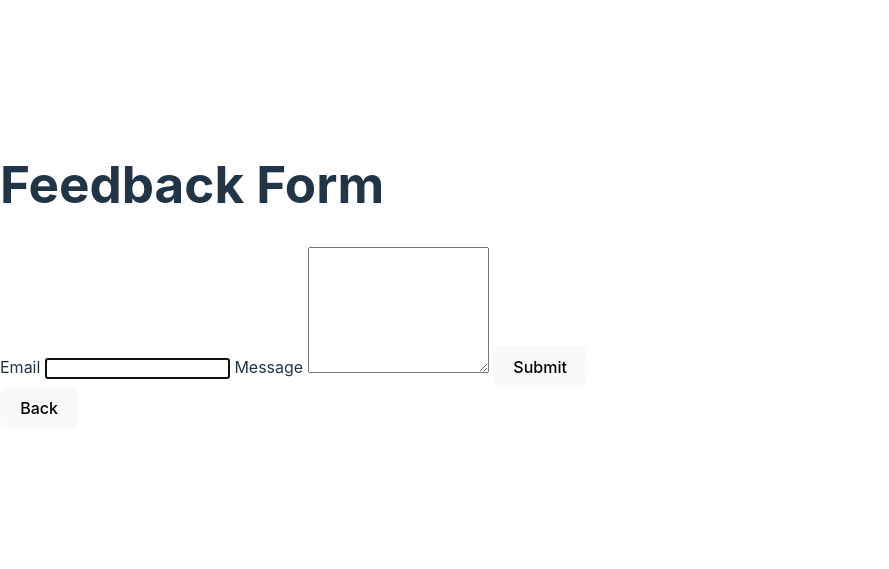
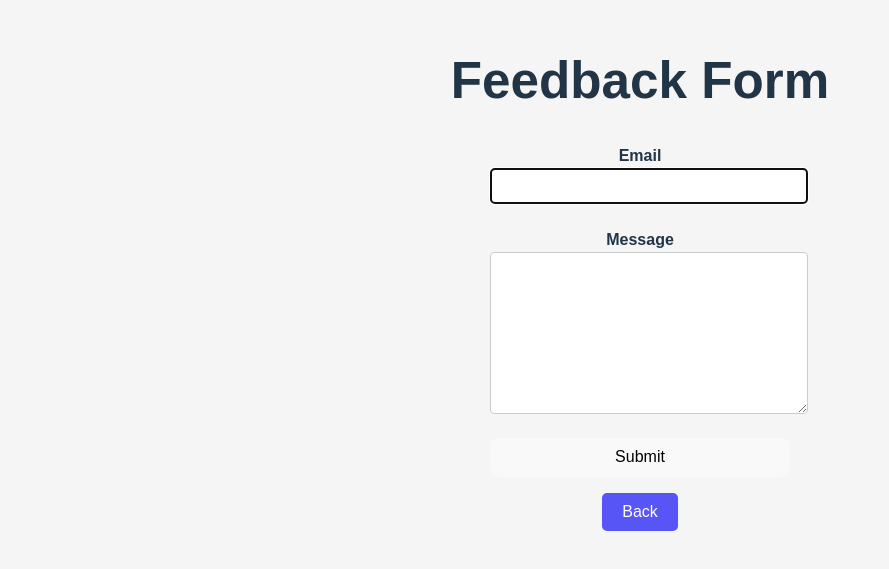
Before and after one commit to AndersenAlexander/goit-advancedjs-hw-01, a website built with Vite: page 2-form.html in a window 1280 px wide. Shown: the part 125-694 px from the top of the page, without its empty margins (0-889 px from the left). Built offline with nearby package versions, Linux system fonts and the light colour scheme.

Commit message:
Update style.css

```diff
--- a/src/css/style.css
+++ b/src/css/style.css
@@ -23,16 +23,19 @@ a:hover {
 }
 
 body {
+  display: flex;
+  justify-content: center;
+  align-items: center;
+  height: 100vh;
   margin: 0;
-  display: flex;
-  place-items: center;
-  min-width: 320px;
-  min-height: 100vh;
+  font-family: Arial, sans-serif;
+  background-color: #f5f5f5;
 }
 
 h1 {
   font-size: 3.2em;
   line-height: 1.1;
+  text-align: center;
 }
 
 #app {
@@ -94,3 +97,99 @@ button:focus-visible {
     background-color: #f9f9f9;
   }
 }
+
+/* Formular */
+#form-app {
+  display: flex;
+  flex-direction: column;
+  justify-content: center;
+  align-items: center;
+  min-height: 100vh;
+  margin: 0;
+  text-align: center;
+}
+
+.feedback-form {
+  display: flex;
+  flex-direction: column;
+  gap: 1rem;
+  width: 300px;
+}
+
+.feedback-form label {
+  display: flex;
+  flex-direction: column;
+  font-size: 1rem;
+  font-weight: bold;
+  margin-bottom: 0.5rem;
+}
+
+.feedback-form input,
+.feedback-form textarea {
+  width: 100%;
+  padding: 0.5rem;
+  font-size: 1rem;
+  border: 1px solid #ccc;
+  border-radius: 4px;
+}
+
+button:hover {
+  background-color: #c5c7fd;
+}
+
+.back-button {
+  margin-top: 1rem;
+  background-color: #8284ff;
+}
+
+/* Gallery grid */
+.gallery {
+  display: grid;
+  grid-template-columns: repeat(3, 1fr);
+  gap: 16px;
+  list-style: none;
+  padding: 0;
+  margin: 0 auto;
+  max-width: 960px;
+  justify-content: center;
+}
+
+.gallery-item {
+  overflow: hidden;
+  text-align: center;
+}
+
+.gallery-image {
+  display: block;
+  width: 100%;
+  height: auto;
+  object-fit: cover;
+  border-radius: 8px;
+  transition: transform 0.3s ease;
+}
+
+.gallery-link:hover .gallery-image {
+  transform: scale(1.05);
+}
+
+#gallery {
+  text-align: center;
+  margin-bottom: 20px;
+}
+
+.back-button {
+  display: inline-block;
+  margin-top: 1rem;
+  padding: 10px 20px;
+  background-color: #5855f7;
+  color: #fff;
+  font-size: 1rem;
+  border: none;
+  border-radius: 5px;
+  cursor: pointer;
+  text-decoration: none;
+}
+
+.back-button:hover {
+  background-color: #3c3b99;
+}
```
